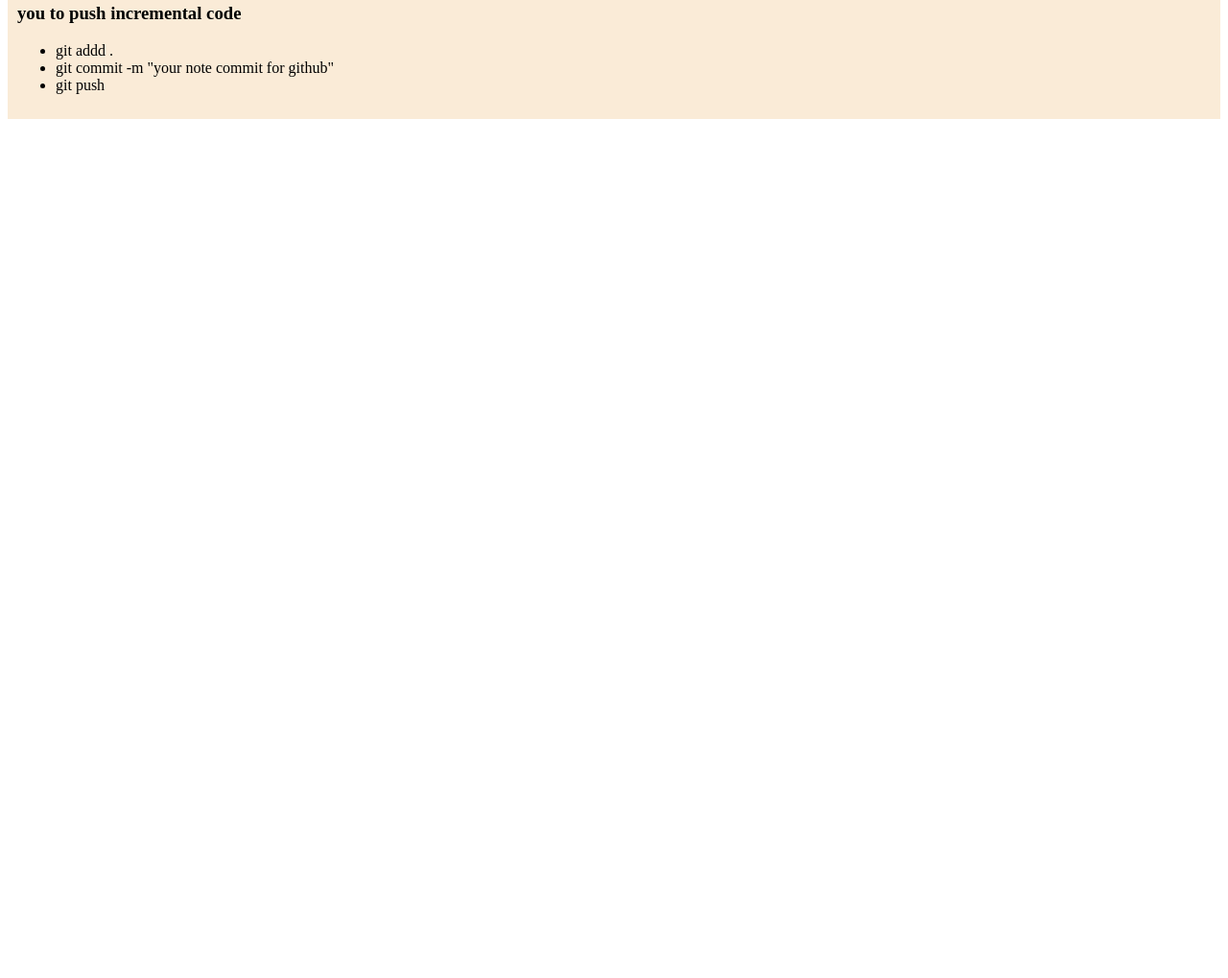
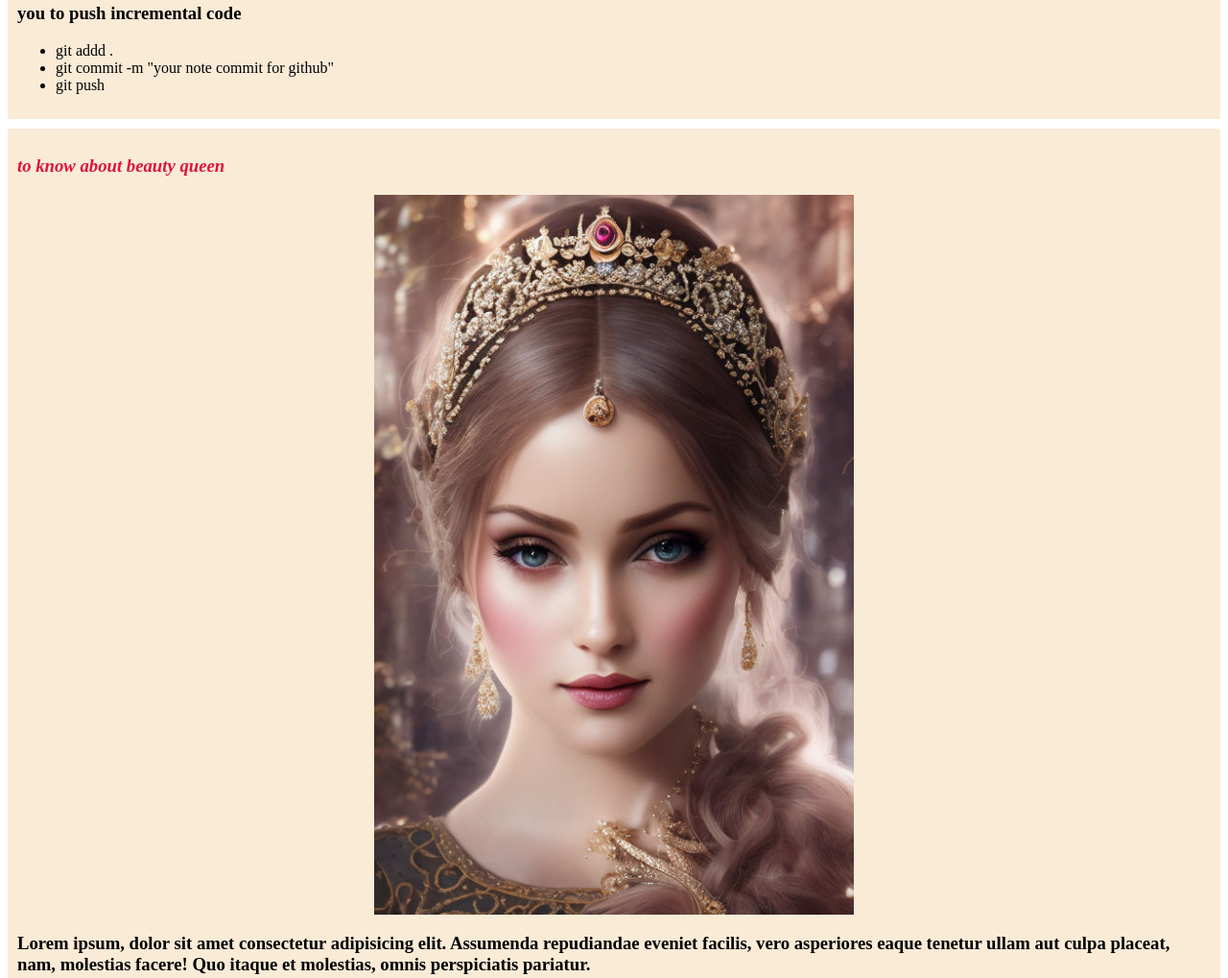
Before and after one commit to bilash643/my-simple-website, a plain HTML site: page index.html in a window 1280 px wide. Shown: the part 460-1479 px from the top of the page at 96% size. Before the commit the page ends 800 px from the top, so only its background shows below. Drawn offline with Linux system fonts and the light colour scheme.

Commit message:
beauty queen img add add and some font add

```diff
--- a/index.html
+++ b/index.html
@@ -39,6 +39,15 @@
             <li>git push</li>
         </ul>
     </div>
+    <div>
+        <h3 class="biltu"><span class="biltus"> to know about beauty queen</span></h3>
+        <img src="image/beauty.jpeg" alt="img
+        comming soon">
+
+        <h3>Lorem ipsum, dolor sit amet consectetur adipisicing elit. Assumenda repudiandae eveniet facilis, vero asperiores eaque tenetur ullam aut culpa placeat, nam, molestias facere! Quo itaque et molestias, omnis perspiciatis pariatur.</h3>
+
+
+    </div>
 
 
 
--- a/styles/blog.css
+++ b/styles/blog.css
@@ -5,3 +5,20 @@ div{
 margin-top: 10px;
 
 }
+img{
+    max-width: 200%;
+    height: 100%;
+    width: 500px;;
+    display: block;
+    margin: 0 auto;
+
+
+}
+.biltu{
+    font-size: x-larges;
+    color: crimson;
+
+}
+.biltus{
+    font-style: italic;
+}
```
Also changed, not shown: image/beauty.jpeg (added).
